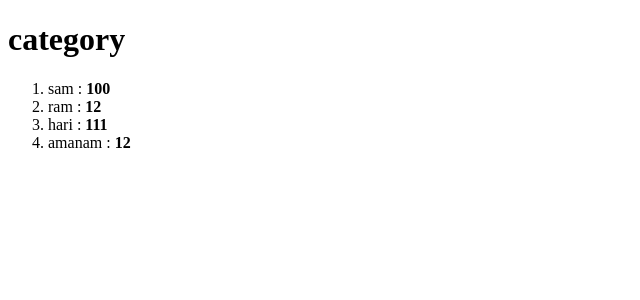
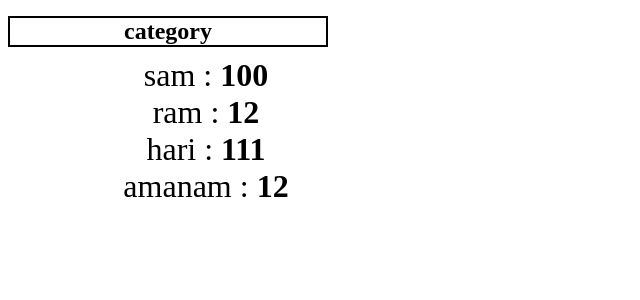
Before and after one commit to bishnulimbu/RRepo1, a React (Vite) app in the folder my-react-app/: page / in a window 1280 px wide. Shown: the top 300 px of the page, without its empty margins (0-640 px from the left). Built offline with nearby package versions, Linux system fonts and the light colour scheme.

Commit message:
index css for lists

```diff
--- a/my-react-app/src/index.css
+++ b/my-react-app/src/index.css
@@ -43,3 +43,23 @@
   background-color: hsl(0, 100%, 42%);
   color: white;
 }
+.cat {
+  text-align: center;
+  border: 2px solid black;
+  font-size: 1.5em;
+  width: 25%;
+  /* margin: 0 auto; */
+  margin-bottom: 10px;
+}
+.dog {
+  font-size: 2em;
+  width: 25%;
+  margin: 0 auto;
+  margin-bottom: 10px;
+  text-align: center;
+  list-style: none;
+  margin: 0;
+}
+.dog:hover {
+  cursor: pointer;
+}
```
